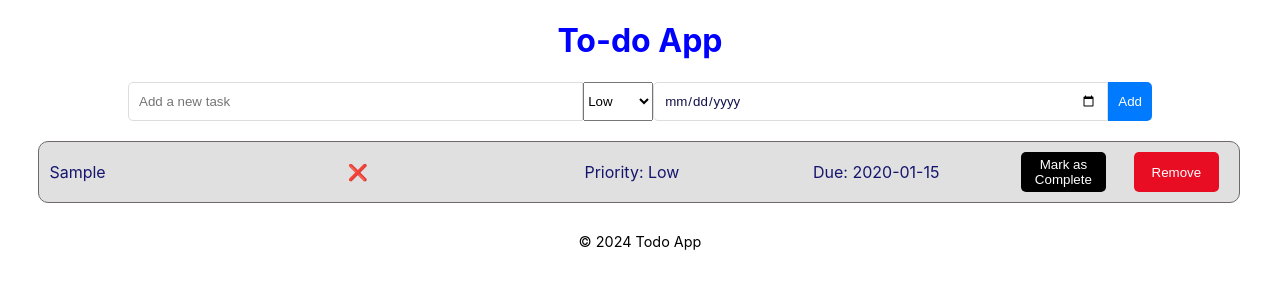
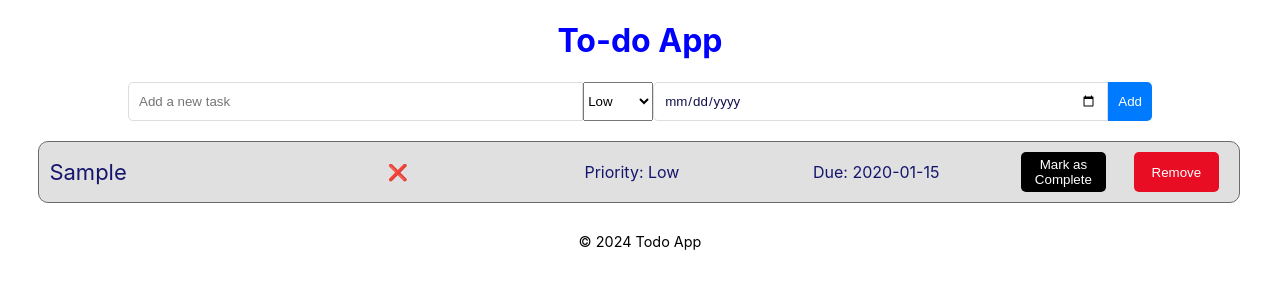
Before and after one commit to davidxv15/ToDo, a React (Create React App) app: page / in a window 1280 px wide. Both pictures are taken after typing "Sample", "2020-01-15" into the empty fields and a click on the button "Add". Shown: the top 300 px of the page. Built offline with nearby package versions, Linux system fonts and the light colour scheme.

Commit message:
task font size

```diff
--- a/src/components/TodoItem.css
+++ b/src/components/TodoItem.css
@@ -23,6 +23,7 @@ li span {
 li .task-text {
   flex: 2; /* Adjust  */
   min-width: 150px;
+  font-size: 22px;
 }
 
 li .completion-status,
@@ -43,7 +44,7 @@ li .due-date {
 
 li .completion-status {
   padding-right: 10px;
-  transform: translateX(-50px);
+  transform: translateX(-10px);
 }
 
 li .priority {
```
